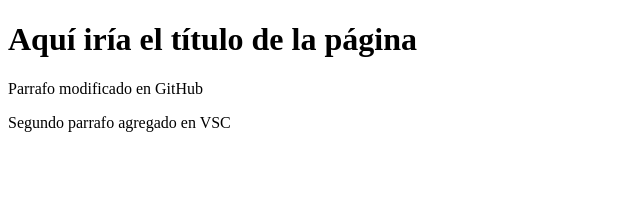
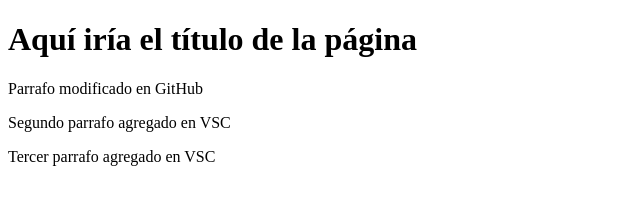
Before and after one commit to HeronFlight/Proyecto_web_empresa_C, a plain HTML site: page index.html in a window 1280 px wide. Shown: the whole page, without its empty margins (0-640 px from the left). Drawn offline with Linux system fonts and the light colour scheme.

Commit message:
Tercer parrafo agregado en VSC

```diff
--- a/index.html
+++ b/index.html
@@ -10,5 +10,6 @@
     <h1>Aquí iría el título de la página</h1>
     <p>Parrafo modificado en GitHub</p>
     <p>Segundo parrafo agregado en VSC</p>
+    <p>Tercer parrafo agregado en VSC</p>
 </body>
 </html>
```
